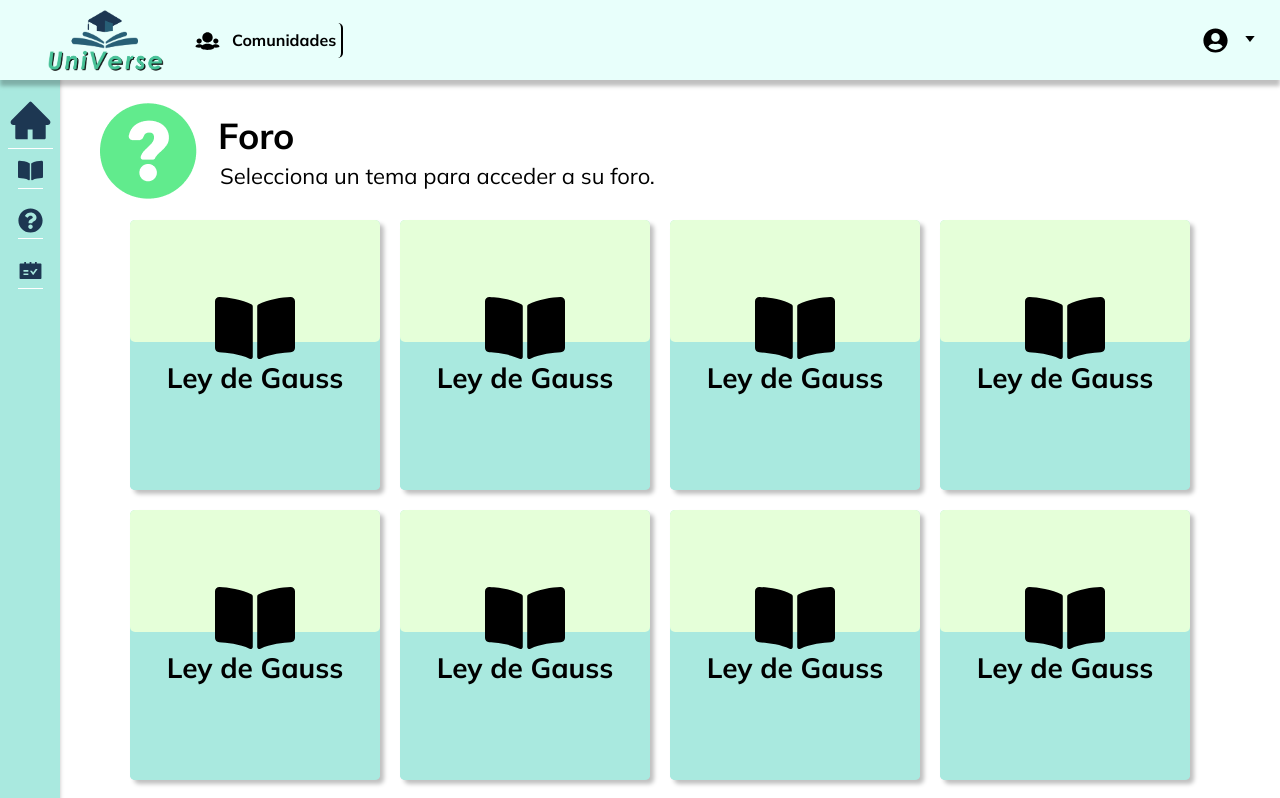
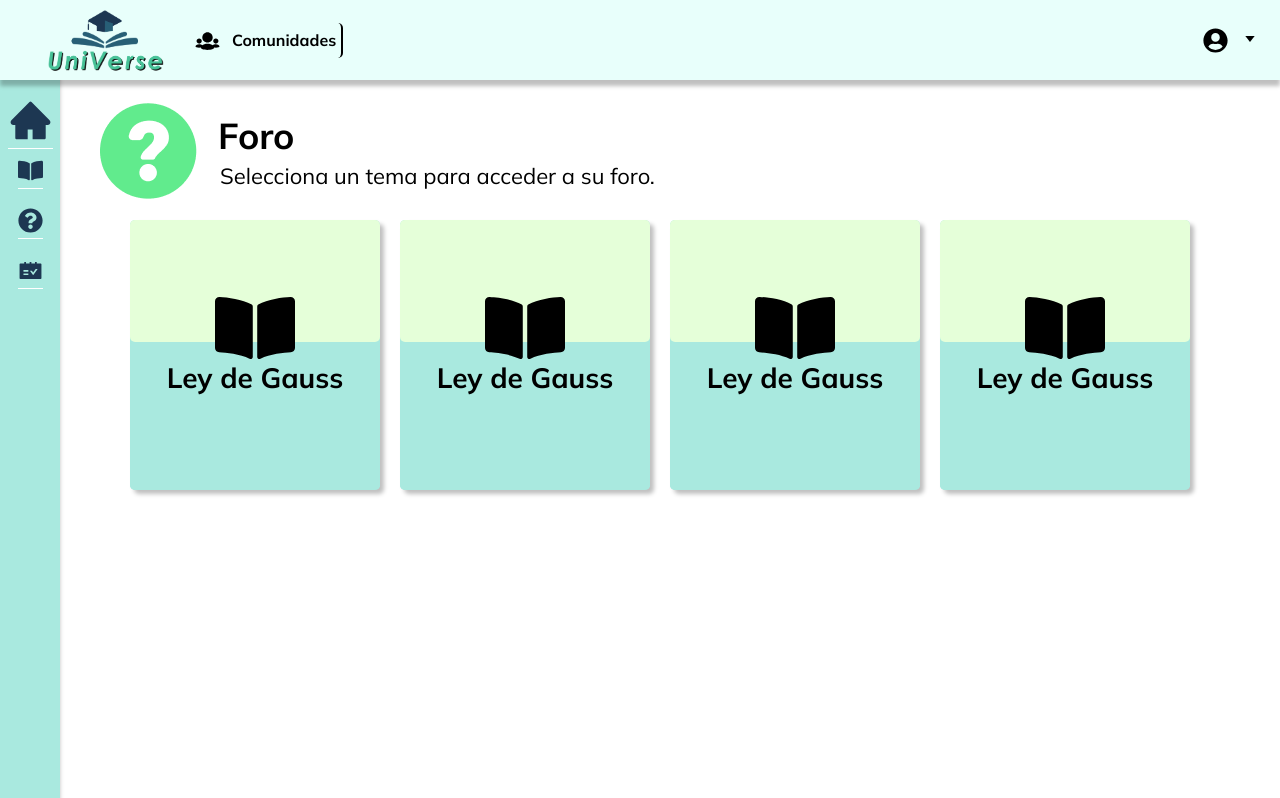
Before and after one commit to juandp1/UniVerse-Frontend, a Next.js app in the folder universe/: page /Foro in a window 1280 px wide. Shown: the top 798 px of the page. Built offline with nearby package versions, Linux system fonts and the light colour scheme.

Commit message:
arreglo de la tarjeta de foro

```diff
--- a/universe/pages/Foro.tsx
+++ b/universe/pages/Foro.tsx
@@ -3,16 +3,63 @@ import Navbar from '../Component/NavBar'
 import Head from 'next/head';
 import style from "/styles/ForoStyles.module.css";
 import TarjetaTemas from "universe/Component/TarjetaTemas";
+import { useState } from 'react';
+import ConfirmacionRecuadro from 'universe/Component/ConfirmacionRecuadro';
 
+var topicID: number
+var topicName: string
 
 export default function Foro() {
+    const [confirmacion, setConfirmacion] = useState(false)
+    const stateConfirmacion = () => {
+        setConfirmacion(!confirmacion)
+        toggle()
+    }
+    const eliminar = (topic_ID: number, topic_Name: string) => {
+        topicID = topic_ID
+        topicName = topic_Name
+        stateConfirmacion()
+
+    }
+    const toggle = () => {
+        var blurMain = document.getElementById("main")
+        blurMain?.classList.toggle("active")
+    }
+    const eliminarTema = async () => {
+        /**funcion para la creacion de un tema en el backend */
+
+        try {
+            const res = await fetch("http://localhost:3333/api/topic", {
+                method: 'DELETE',
+                mode: 'cors',
+                headers: {
+                    'Content-Type': 'application/json',
+                    'Authorization': `Bearer ${localStorage.getItem("token")}`
+                },
+                body: JSON.stringify({ "topicID": topicID, "comunidad_ID": localStorage.getItem("comunidad_iD") })
+            });
+            if (res.ok) {
+                console.log('Error:', "Se ha eliminado el documento de forma correcta ");
+                alert("Se ha eliminado el documento de forma correcta");
+            } else {
+                console.error('Error:', "sucedio un error al eliminar un tema, vuelva a intentarlo");
+                alert("sucedio un error al eliminar un tema, vuelva a intentarlo");
+
+            }
+        } catch (error: any) {
+            console.error('Error:', error);
+            alert(error.message);
+        }
+
+        stateConfirmacion()
+    }
 
     return (
         <>
             <Head>
                 <title>Universe</title>
             </Head>
-            <main>
+            <main id='main'>
                 <Navbar></Navbar>
                 <LateralNavBar></LateralNavBar>
                 <div className="principal_Content">
@@ -26,20 +73,15 @@ export default function Foro() {
                     <div className="flex flex-wrap " style={{ position: 'absolute', left: '120px', top: '210px' }}>
                         {/*Temas.map((item,index)=>{
                             return(
-                                <TarjetaTemas name={item.nombreTema} ruta={"/DocumentosTema"}></TarjetaTemas>
+                                <TarjetaTemas id_Topic={1} name={item.nombreTema} ruta={"/DocumentosTema"} eliminar={eliminar} ></TarjetaTemas>
                             )
                         })
                         */}
-                        <TarjetaTemas name={"Ley de Gauss"} ruta={"/ForoPreguntas"}></TarjetaTemas>
-                        <TarjetaTemas name={"Ley de Gauss"} ruta={"/ForoPreguntas"}></TarjetaTemas>
-                        <TarjetaTemas name={"Ley de Gauss"} ruta={"/ForoPreguntas"}></TarjetaTemas>
-                        <TarjetaTemas name={"Ley de Gauss"} ruta={"/ForoPreguntas"}></TarjetaTemas>
-                        <TarjetaTemas name={"Ley de Gauss"} ruta={"/ForoPreguntas"}></TarjetaTemas>
-                        <TarjetaTemas name={"Ley de Gauss"} ruta={"/ForoPreguntas"}></TarjetaTemas>
-                        <TarjetaTemas name={"Ley de Gauss"} ruta={"/ForoPreguntas"}></TarjetaTemas>
-                        <TarjetaTemas name={"Ley de Gauss"} ruta={"/ForoPreguntas"}></TarjetaTemas>
-                        <TarjetaTemas name={"Ley de Gauss"} ruta={"/ForoPreguntas"}></TarjetaTemas>
-                        <TarjetaTemas name={"Ley de Gauss"} ruta={"/ForoPreguntas"}></TarjetaTemas>
+                        <TarjetaTemas id_Topic={1} name={"Ley de Gauss"} ruta={"/ForoPreguntas"} eliminar={eliminar} ></TarjetaTemas>
+                        <TarjetaTemas id_Topic={1} name={"Ley de Gauss"} ruta={"/ForoPreguntas"} eliminar={eliminar} ></TarjetaTemas>
+                        <TarjetaTemas id_Topic={1} name={"Ley de Gauss"} ruta={"/ForoPreguntas"} eliminar={eliminar} ></TarjetaTemas>
+                        <TarjetaTemas id_Topic={1} name={"Ley de Gauss"} ruta={"/ForoPreguntas"} eliminar={eliminar} ></TarjetaTemas>
+
                     </div>
 
 
@@ -50,6 +92,11 @@ export default function Foro() {
 
 
             </main>
+            {confirmacion ? (
+                <ConfirmacionRecuadro name={topicName} eliminar={eliminarTema} cerrar={stateConfirmacion}></ConfirmacionRecuadro>
+
+            ) : null
+            }
 
         </>
 
```
